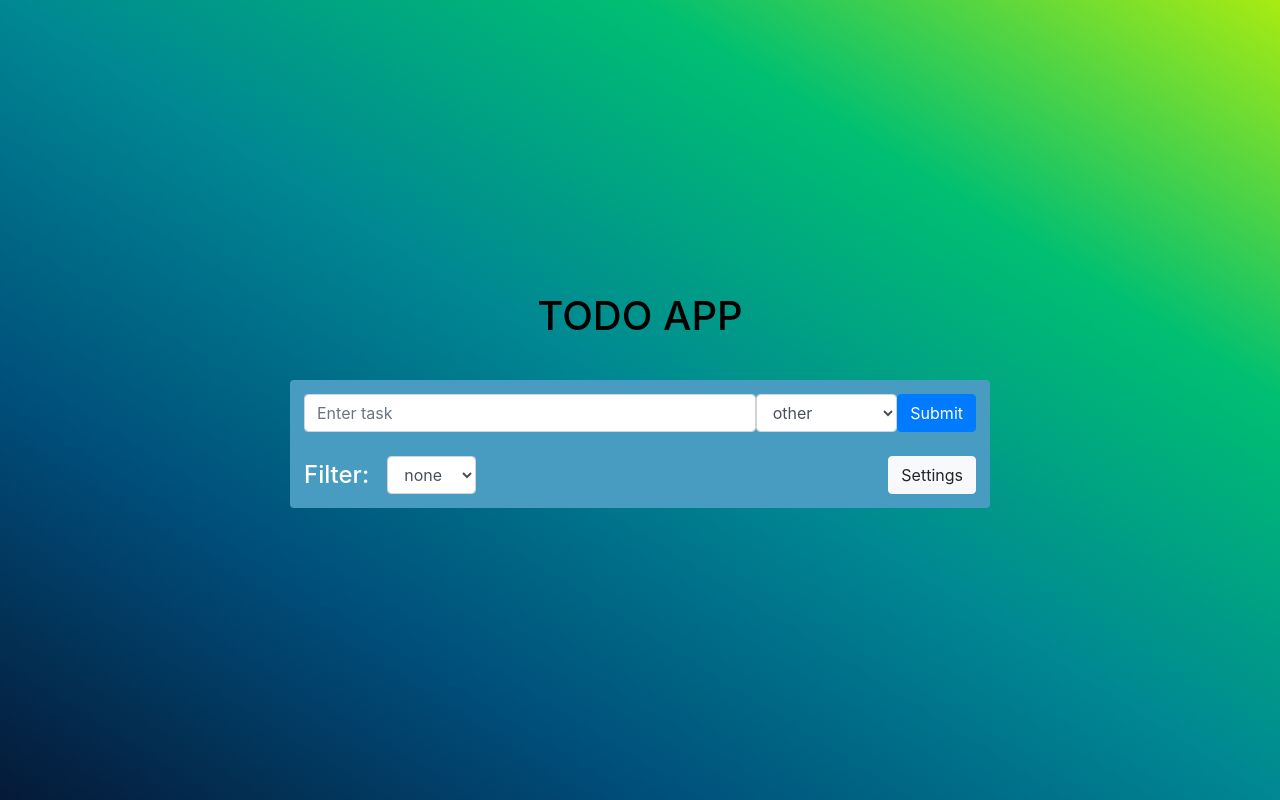
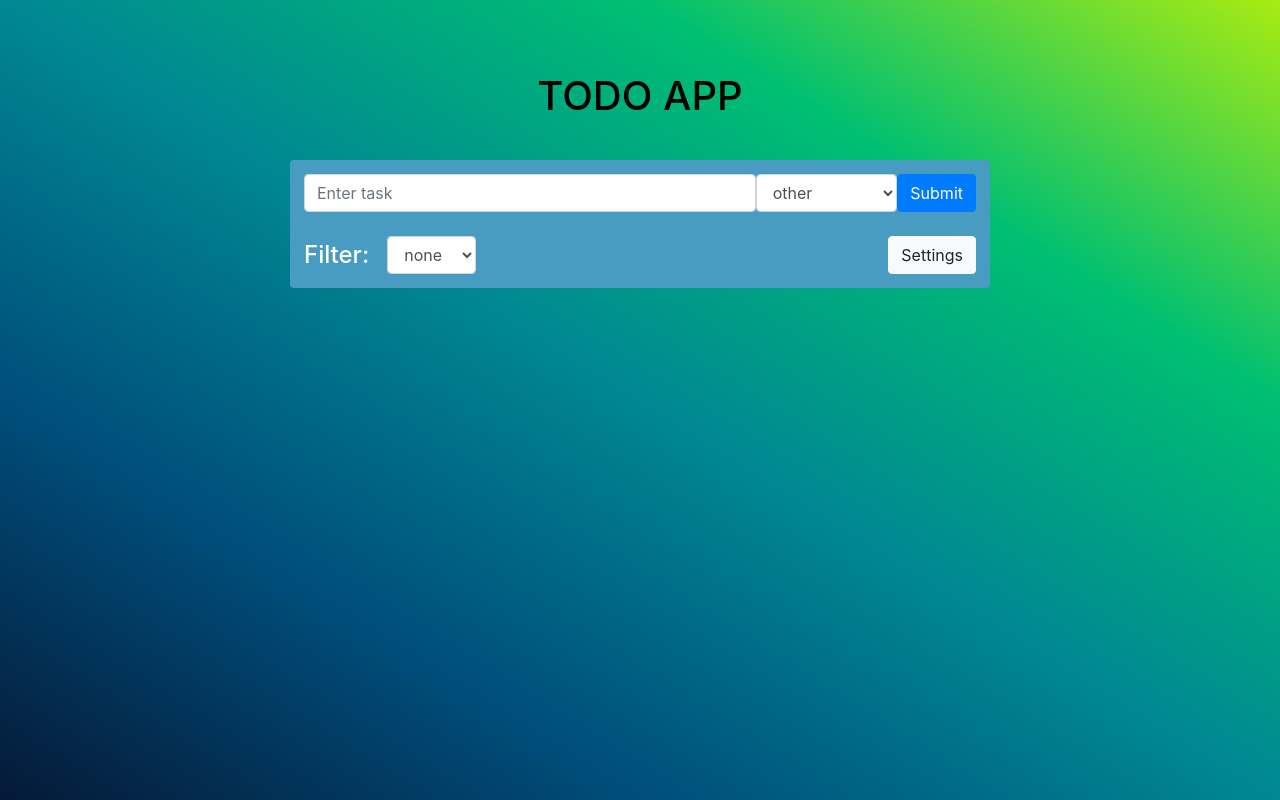
Before and after one commit to CrazyRedTime/ToDo, a React (Create React App) app: page /list in a window 1280 px wide. Built offline with nearby package versions, Linux system fonts and the light colour scheme.

Commit message:
edit css

```diff
--- a/src/App.module.scss
+++ b/src/App.module.scss
@@ -4,8 +4,8 @@
     background-image: linear-gradient(to right top, #051937, #004d7a, #008793, #00bf72, #a8eb12);
     display: flex;
     align-items: center;
-    justify-content: center;
-    padding: 24px;
+    justify-content: flex-start;
+    padding: 72px 24px 24px 24px;
     flex-direction: column;
     min-width: 320px;
     overflow: auto;
@@ -26,3 +26,13 @@
     color: #000;
     margin: 0 0 40px 0;
 }
+
+@media(max-height:500px) {
+  .wrapper {
+    justify-content: center;
+    padding: 24px;
+  }
+  .title {
+    margin: 0 0 10px 0;
+  }
+}
```
